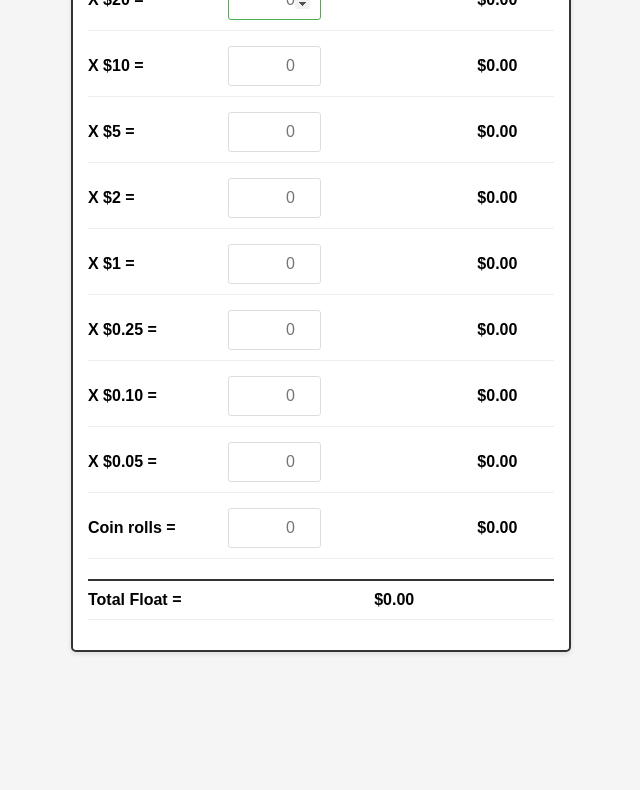
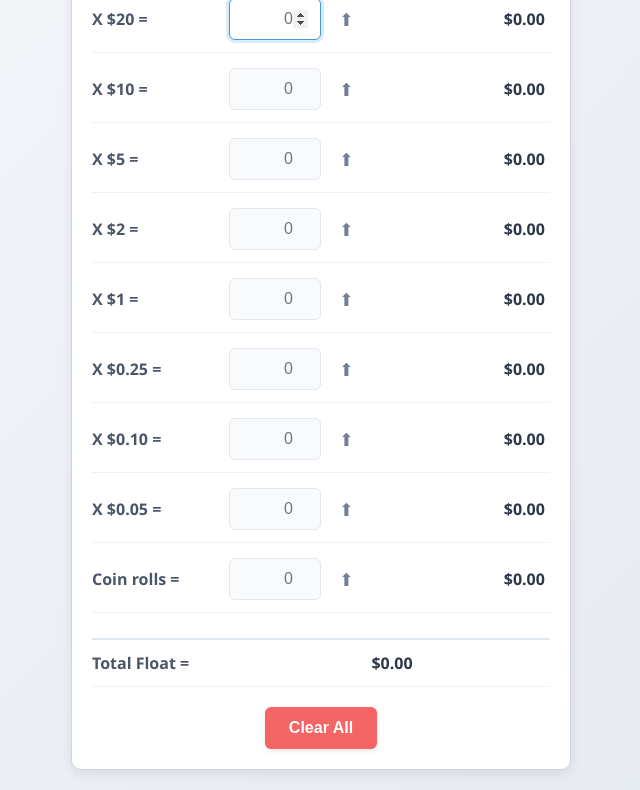
Before and after one commit to SainihalAkula/CashBalancing, a plain HTML site: page index.html in a window 1280 px wide. Shown: the part 182-972 px from the top of the page, without its empty margins (319-959 px from the left). Before the commit the page ends 844 px from the top, so only its background shows below. Drawn offline with Linux system fonts and the light colour scheme.

Commit message:
Update index.html

```diff
--- a/index.html
+++ b/index.html
@@ -1,79 +1,92 @@
 <!DOCTYPE html>
 <html lang="en">
 	<head>
-    <meta charset="UTF-8">
-    <meta name="viewport" content="width=device-width, initial-scale=1.0, maximum-scale=1.0, user-scalable=no">
+		<meta charset="UTF-8" />
+		<meta
+			name="viewport"
+			content="width=device-width, initial-scale=1.0, maximum-scale=1.0, user-scalable=no"
+		/>
 		<title>Cash Tray Break Down</title>
 		<style>
 			* {
 				box-sizing: border-box;
 			}
 			body {
-            font-family: Arial, sans-serif;
+				font-family: 'Segoe UI', Arial, sans-serif;
 				max-width: 100%;
 				margin: 0;
-            padding: 10px;
-            background-color: #f5f5f5;
+				padding: 20px;
+				background: linear-gradient(135deg, #f5f7fa 0%, #e4e8f0 100%);
+				min-height: 100vh;
 				-webkit-text-size-adjust: 100%;
 			}
 			.cash-tray {
 				background-color: white;
-            border: 2px solid #333;
-            border-radius: 5px;
-            padding: 15px;
-            box-shadow: 0 2px 5px rgba(0,0,0,0.1);
+				border: 1px solid #d1d5db;
+				border-radius: 10px;
+				padding: 20px;
+				box-shadow: 0 4px 12px rgba(0, 0, 0, 0.08);
 				max-width: 500px;
 				margin: 0 auto;
+				backdrop-filter: blur(5px);
 			}
 			h1 {
 				text-align: center;
-            color: #333;
+				color: #2d3748;
 				margin-top: 0;
-            font-size: 1.5rem;
+				font-size: 1.8rem;
+				font-weight: 600;
+				margin-bottom: 5px;
 			}
 			.form-group {
 				margin-bottom: 15px;
 				display: flex;
 				align-items: center;
-            padding-bottom: 10px;
-            border-bottom: 1px solid #eee;
+				padding-bottom: 12px;
+				border-bottom: 1px solid #edf2f7;
 				flex-wrap: wrap;
 			}
 			label {
 				width: 30%;
-            font-weight: bold;
+				font-weight: 600;
 				font-size: 1rem;
 				min-width: 100px;
+				color: #4a5568;
 			}
 			input {
 				width: 20%;
 				min-width: 80px;
-            padding: 10px;
+				padding: 10px 12px;
 				margin-right: 10px;
-            border: 1px solid #ddd;
-            border-radius: 3px;
+				border: 1px solid #e2e8f0;
+				border-radius: 6px;
 				text-align: right;
 				font-size: 1rem;
-            height: 40px;
+				height: 42px;
+				background-color: #f8fafc;
+				transition: all 0.2s ease;
 			}
 			input:focus {
-            border-color: #4CAF50;
+				border-color: #4299e1;
 				outline: none;
+				box-shadow: 0 0 0 3px rgba(66, 153, 225, 0.2);
+				background-color: white;
 			}
 			.result {
 				width: 40%;
 				min-width: 100px;
 				display: inline-block;
 				text-align: right;
-            font-weight: bold;
+				font-weight: 600;
 				font-size: 1rem;
+				color: #2d3748;
 			}
 			.total {
-            font-weight: bold;
-            font-size: 1rem;
-            margin-top: 20px;
-            border-top: 2px solid #333;
-            padding-top: 10px;
+				font-weight: 600;
+				font-size: 1.1rem;
+				margin-top: 25px;
+				border-top: 2px solid #e2e8f0;
+				padding-top: 12px;
 				display: flex;
 				align-items: center;
 			}
@@ -81,17 +94,57 @@
 				width: 60%;
 				min-width: 150px;
 				margin-bottom: 20px;
-            height: 40px;
+				height: 42px;
+				background-color: #f8fafc;
 			}
 			.header {
 				text-align: center;
 				margin-bottom: 20px;
 			}
+			.arrow {
+				color: #718096;
+				margin: 0 8px;
+				font-size: 1.1rem;
+			}
+
+			/* Clear Button Styles */
+			.clear-btn-container {
+				display: flex;
+				justify-content: center;
+				margin-top: 20px;
+			}
+			.clear-btn {
+				background-color: #f56565;
+				color: white;
+				border: none;
+				padding: 12px 24px;
+				border-radius: 6px;
+				font-size: 1rem;
+				font-weight: 600;
+				cursor: pointer;
+				transition: all 0.2s ease;
+				box-shadow: 0 2px 4px rgba(0, 0, 0, 0.1);
+			}
+			.clear-btn:hover {
+				background-color: #e53e3e;
+				transform: translateY(-1px);
+				box-shadow: 0 4px 6px rgba(0, 0, 0, 0.1);
+			}
+			.clear-btn:active {
+				transform: translateY(0);
+				box-shadow: 0 2px 3px rgba(0, 0, 0, 0.1);
+			}
 
 			@media (max-width: 400px) {
+				body {
+					padding: 15px 10px;
+				}
+				.cash-tray {
+					padding: 15px;
+				}
 				label {
 					width: 100%;
-                margin-bottom: 5px;
+					margin-bottom: 8px;
 				}
 				input {
 					width: 30%;
@@ -104,6 +157,10 @@
 				#date {
 					width: 100%;
 				}
+				.clear-btn {
+					width: 100%;
+					padding: 14px;
+				}
 			}
 		</style>
 	</head>
@@ -113,67 +170,153 @@
 				<h1>Cash Tray Break Down</h1>
 				<div class="form-group">
 					<label for="date">Date:</label>
-                <input type="date" id="date">
+					<input type="date" id="date" />
 				</div>
 			</div>
 
 			<div class="form-group">
 				<label for="twenty">X $20 =</label>
-            <input type="number" id="twenty" min="0" value="" placeholder="0" onchange="calculate()" inputmode="decimal">
+				<input
+					type="number"
+					id="twenty"
+					min="0"
+					value=""
+					placeholder="0"
+					oninput="calculate()"
+					inputmode="decimal"
+				/>
+				<span class="arrow">⬆</span>
 				<span id="twentyResult" class="result">$0.00</span>
 			</div>
 
 			<div class="form-group">
 				<label for="ten">X $10 =</label>
-            <input type="number" id="ten" min="0" value="" placeholder="0" onchange="calculate()" inputmode="decimal">
+				<input
+					type="number"
+					id="ten"
+					min="0"
+					value=""
+					placeholder="0"
+					oninput="calculate()"
+					inputmode="decimal"
+				/>
+				<span class="arrow">⬆</span>
 				<span id="tenResult" class="result">$0.00</span>
 			</div>
 
 			<div class="form-group">
 				<label for="five">X $5 =</label>
-            <input type="number" id="five" min="0" value="" placeholder="0" onchange="calculate()" inputmode="decimal">
+				<input
+					type="number"
+					id="five"
+					min="0"
+					value=""
+					placeholder="0"
+					oninput="calculate()"
+					inputmode="decimal"
+				/>
+				<span class="arrow">⬆</span>
 				<span id="fiveResult" class="result">$0.00</span>
 			</div>
 
 			<div class="form-group">
 				<label for="two">X $2 =</label>
-            <input type="number" id="two" min="0" value="" placeholder="0" onchange="calculate()" inputmode="decimal">
+				<input
+					type="number"
+					id="two"
+					min="0"
+					value=""
+					placeholder="0"
+					oninput="calculate()"
+					inputmode="decimal"
+				/>
+				<span class="arrow">⬆</span>
 				<span id="twoResult" class="result">$0.00</span>
 			</div>
 
 			<div class="form-group">
 				<label for="one">X $1 =</label>
-            <input type="number" id="one" min="0" value="" placeholder="0" onchange="calculate()" inputmode="decimal">
+				<input
+					type="number"
+					id="one"
+					min="0"
+					value=""
+					placeholder="0"
+					oninput="calculate()"
+					inputmode="decimal"
+				/>
+				<span class="arrow">⬆</span>
 				<span id="oneResult" class="result">$0.00</span>
 			</div>
 
 			<div class="form-group">
 				<label for="quarter">X $0.25 =</label>
-            <input type="number" id="quarter" min="0" value="" placeholder="0" onchange="calculate()" inputmode="decimal">
+				<input
+					type="number"
+					id="quarter"
+					min="0"
+					value=""
+					placeholder="0"
+					oninput="calculate()"
+					inputmode="decimal"
+				/>
+				<span class="arrow">⬆</span>
 				<span id="quarterResult" class="result">$0.00</span>
 			</div>
 
 			<div class="form-group">
 				<label for="dime">X $0.10 =</label>
-            <input type="number" id="dime" min="0" value="" placeholder="0" onchange="calculate()" inputmode="decimal">
+				<input
+					type="number"
+					id="dime"
+					min="0"
+					value=""
+					placeholder="0"
+					oninput="calculate()"
+					inputmode="decimal"
+				/>
+				<span class="arrow">⬆</span>
 				<span id="dimeResult" class="result">$0.00</span>
 			</div>
 
 			<div class="form-group">
 				<label for="nickel">X $0.05 =</label>
-            <input type="number" id="nickel" min="0" value="" placeholder="0" onchange="calculate()" inputmode="decimal">
+				<input
+					type="number"
+					id="nickel"
+					min="0"
+					value=""
+					placeholder="0"
+					oninput="calculate()"
+					inputmode="decimal"
+				/>
+				<span class="arrow">⬆</span>
 				<span id="nickelResult" class="result">$0.00</span>
 			</div>
 
 			<div class="form-group">
 				<label for="coinRolls">Coin rolls =</label>
-            <input type="number" id="coinRolls" min="0" value="" placeholder="0" onchange="calculate()" inputmode="decimal">
+				<input
+					type="number"
+					id="coinRolls"
+					min="0"
+					value=""
+					placeholder="0"
+					oninput="calculate()"
+					inputmode="decimal"
+				/>
+				<span class="arrow">⬆</span>
 				<span id="coinRollsResult" class="result">$0.00</span>
 			</div>
 
 			<div class="form-group total">
 				<label>Total Float =</label>
 				<span id="totalFloat" class="result">$0.00</span>
+			</div>
+
+			<!-- Clear All Button -->
+			<div class="clear-btn-container">
+				<button class="clear-btn" onclick="clearAll()">Clear All</button>
 			</div>
 		</div>
 
@@ -185,10 +328,12 @@
 				const five = parseFloat(document.getElementById('five').value) || 0;
 				const two = parseFloat(document.getElementById('two').value) || 0;
 				const one = parseFloat(document.getElementById('one').value) || 0;
-            const quarter = parseFloat(document.getElementById('quarter').value) || 0;
+				const quarter =
+					parseFloat(document.getElementById('quarter').value) || 0;
 				const dime = parseFloat(document.getElementById('dime').value) || 0;
 				const nickel = parseFloat(document.getElementById('nickel').value) || 0;
-            const coinRolls = parseFloat(document.getElementById('coinRolls').value) || 0;
+				const coinRolls =
+					parseFloat(document.getElementById('coinRolls').value) || 0;
 
 				// Calculate amounts
 				const twentyAmount = twenty * 20;
@@ -197,45 +342,86 @@
 				const twoAmount = two * 2;
 				const oneAmount = one * 1;
 				const quarterAmount = quarter * 0.25;
-            const dimeAmount = dime * 0.10;
+				const dimeAmount = dime * 0.1;
 				const nickelAmount = nickel * 0.05;
 
 				// Coin rolls are not multiplied - displayed as entered
 				const coinRollsAmount = coinRolls;
 
 				// Update display
-            document.getElementById('twentyResult').textContent = '$' + twentyAmount.toFixed(2);
-            document.getElementById('tenResult').textContent = '$' + tenAmount.toFixed(2);
-            document.getElementById('fiveResult').textContent = '$' + fiveAmount.toFixed(2);
-            document.getElementById('twoResult').textContent = '$' + twoAmount.toFixed(2);
-            document.getElementById('oneResult').textContent = '$' + oneAmount.toFixed(2);
-            document.getElementById('quarterResult').textContent = '$' + quarterAmount.toFixed(2);
-            document.getElementById('dimeResult').textContent = '$' + dimeAmount.toFixed(2);
-            document.getElementById('nickelResult').textContent = '$' + nickelAmount.toFixed(2);
-            document.getElementById('coinRollsResult').textContent = '$' + coinRollsAmount.toFixed(2);
+				document.getElementById('twentyResult').textContent =
+					'$' + twentyAmount.toFixed(2);
+				document.getElementById('tenResult').textContent =
+					'$' + tenAmount.toFixed(2);
+				document.getElementById('fiveResult').textContent =
+					'$' + fiveAmount.toFixed(2);
+				document.getElementById('twoResult').textContent =
+					'$' + twoAmount.toFixed(2);
+				document.getElementById('oneResult').textContent =
+					'$' + oneAmount.toFixed(2);
+				document.getElementById('quarterResult').textContent =
+					'$' + quarterAmount.toFixed(2);
+				document.getElementById('dimeResult').textContent =
+					'$' + dimeAmount.toFixed(2);
+				document.getElementById('nickelResult').textContent =
+					'$' + nickelAmount.toFixed(2);
+				document.getElementById('coinRollsResult').textContent =
+					'$' + coinRollsAmount.toFixed(2);
 
 				// Calculate total
-            const total = twentyAmount + tenAmount + fiveAmount + twoAmount + oneAmount +
-                          quarterAmount + dimeAmount + nickelAmount + coinRollsAmount;
+				const total =
+					twentyAmount +
+					tenAmount +
+					fiveAmount +
+					twoAmount +
+					oneAmount +
+					quarterAmount +
+					dimeAmount +
+					nickelAmount +
+					coinRollsAmount;
 
-            document.getElementById('totalFloat').textContent = '$' + total.toFixed(2);
+				document.getElementById('totalFloat').textContent =
+					'$' + total.toFixed(2);
+			}
+
+			function clearAll() {
+				// Clear all input fields
+				const inputs = document.querySelectorAll('input[type="number"]');
+				inputs.forEach((input) => {
+					input.value = '';
+					input.placeholder = '0';
+				});
+
+				// Reset date to today
+				const today = new Date();
+				const dateString = today.toISOString().split('T')[0];
+				document.getElementById('date').value = dateString;
+
+				// Reset all results to $0.00
+				const results = document.querySelectorAll('.result');
+				results.forEach((result) => {
+					result.textContent = '$0.00';
+				});
+
+				// Focus first input field
+				document.getElementById('twenty').focus();
 			}
 
 			// Set today's date as default
-        document.addEventListener('DOMContentLoaded', function() {
+			document.addEventListener('DOMContentLoaded', function () {
 				const today = new Date();
 				const dateString = today.toISOString().split('T')[0];
 				document.getElementById('date').value = dateString;
 
 				// Add event listeners to clear default zero on focus
 				const inputs = document.querySelectorAll('input[type="number"]');
-            inputs.forEach(input => {
-                input.addEventListener('focus', function() {
-                    if (this.value === "0") {
+				inputs.forEach((input) => {
+					input.addEventListener('focus', function () {
+						if (this.value === '0') {
 							this.value = '';
 						}
 					});
-                input.addEventListener('blur', function() {
+					input.addEventListener('blur', function () {
 						if (this.value === '') {
 							this.value = '0';
 							calculate();
```
Lines whose indentation alone changed are shown as unchanged.
